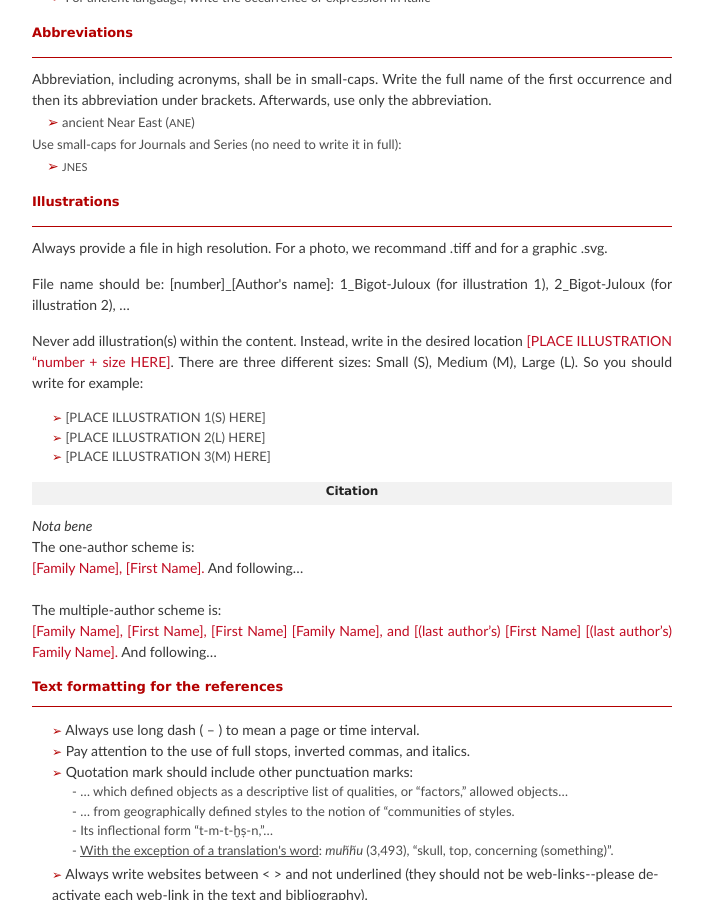
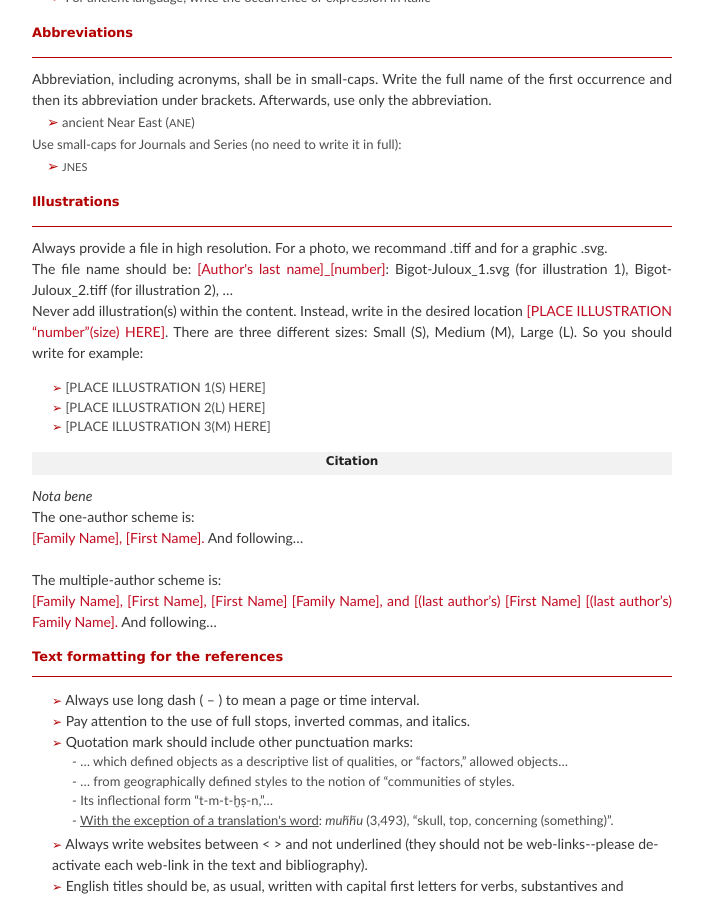
Before and after one commit to vbigot-juloux/ane-research-humanities, a Jekyll site: the page built from docs/Guidelines.md, in a window 1280 px wide and 900 px high, scrolled down 813 px. Shown: the whole window, without its empty margins (288-991 px from the left). Built offline with Jekyll 4.4.1, drawn with Linux system fonts in a browser that asks for light colours; the repository's description, which GitHub fills in, is left out.

Commit message:
Update Guidelines.md

```diff
--- a/docs/Guidelines.md
+++ b/docs/Guidelines.md
@@ -51,9 +51,9 @@ Use small-caps for Journals and Series (no need to write it in full): <br />
 
 <h3 style="color:#b30000;">Illustrations</h3>
 <hr style="height:0; margin:0; background:transparent; border-bottom:0.5px solid #b30000;" />
-<p>Always provide a file in high resolution. For a photo, we recommand .tiff and for a graphic .svg.</p>
-<p>File name should be: [number]_[Author's name]: 1_Bigot-Juloux (for illustration 1), 2_Bigot-Juloux (for illustration 2), …</p>
-<p>Never add illustration(s) within the content. Instead, write in the desired location <span style="color: rgba(191, 4, 27, 0.97)">[PLACE ILLUSTRATION “number + size HERE]</span>. There are three different sizes: Small (S), Medium (M), Large (L). So you should write for example:</p>
+<p>Always provide a file in high resolution. For a photo, we recommand .tiff and for a graphic .svg.<br />
+ The file name should be: <span style="color: rgba(191, 4, 27, 0.97)">[Author's last name]_[number]</span>: Bigot-Juloux_1.svg (for illustration 1), Bigot-Juloux_2.tiff (for illustration 2), …<br />
+Never add illustration(s) within the content. Instead, write in the desired location <span style="color: rgba(191, 4, 27, 0.97)">[PLACE ILLUSTRATION “number”(size) HERE]</span>. There are three different sizes: Small (S), Medium (M), Large (L). So you should write for example:</p>
 <ul style="list-style-type: none; font-size: 13px; color: #4d4d4d;">
   <li><span style="color:#b30000; font-size: 12px;">&#x27A2;</span> [PLACE ILLUSTRATION 1(S) HERE]</li>
   <li><span style="color:#b30000; font-size: 12px;">&#x27A2;</span> [PLACE ILLUSTRATION 2(L) HERE]</li>
```
